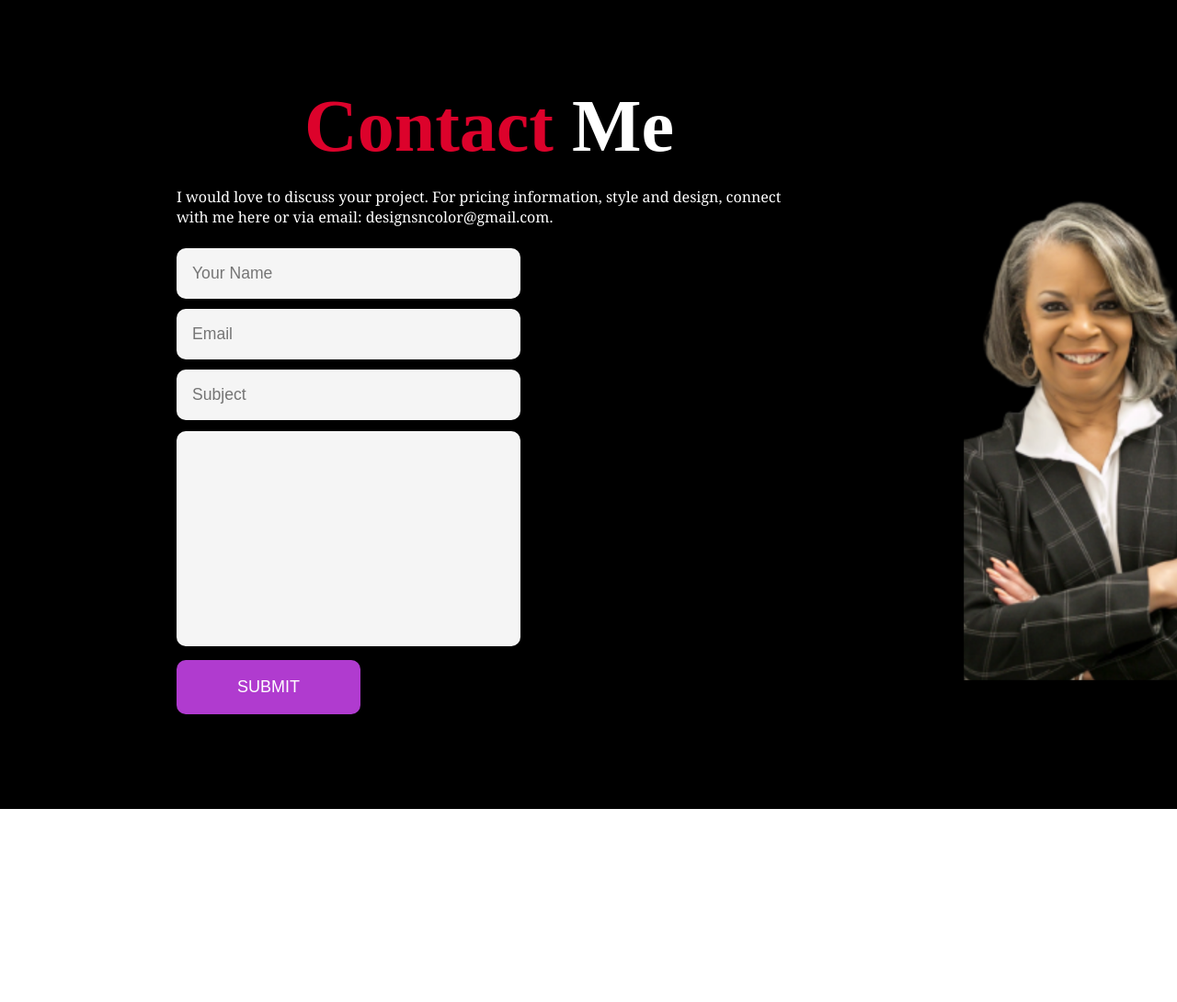
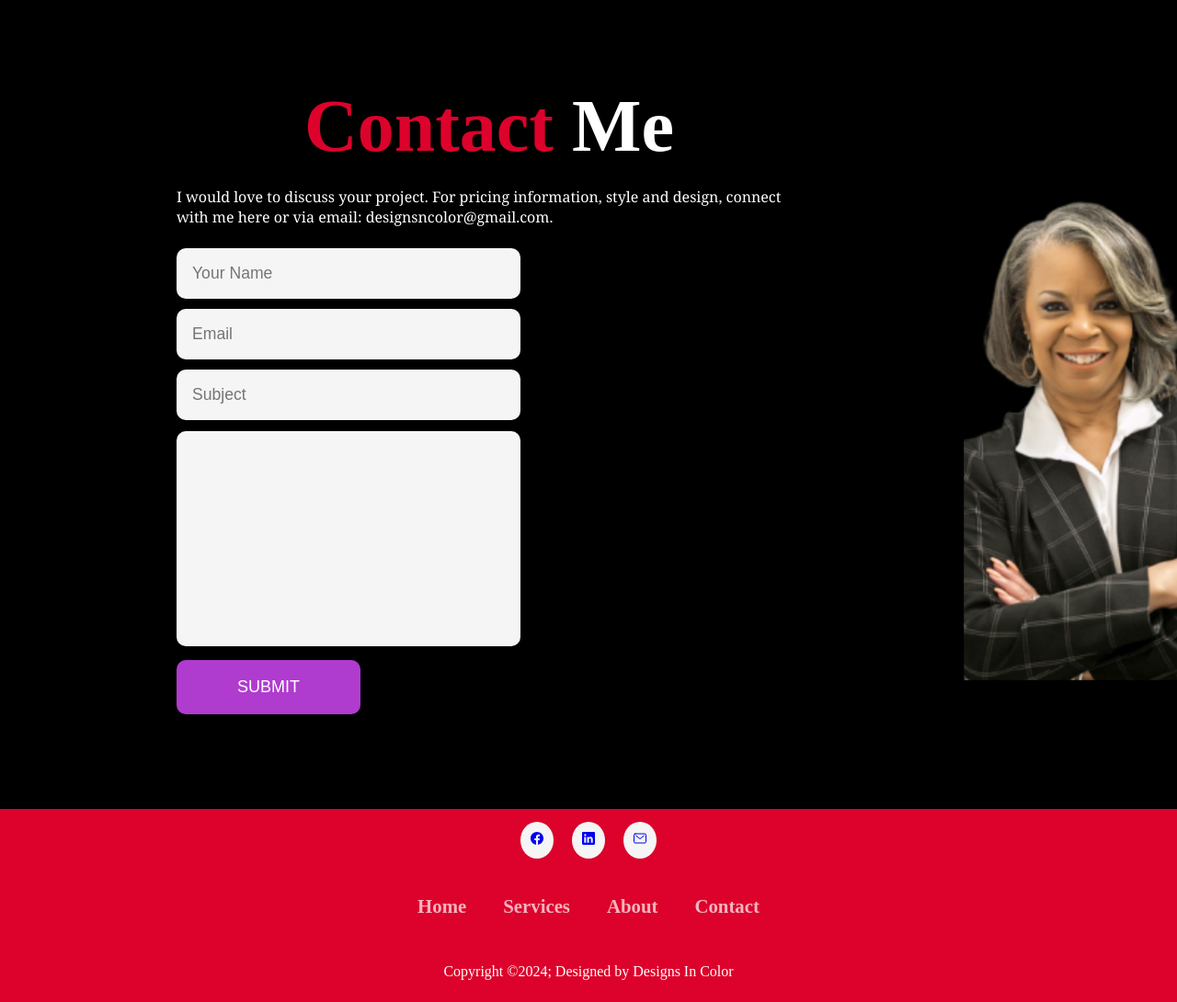
Before and after one commit to lw25000/designsncolor, a plain HTML site: page contact.html in a window 1280 px wide. Shown: the top 1090 px of the page at 92% size. Before the commit the page ends 880 px from the top, so only its background shows below. Drawn offline with nearby package versions, Linux system fonts and the light colour scheme.

Commit message:
Add files via upload

```diff
--- a/contact.html
+++ b/contact.html
@@ -32,5 +32,44 @@
         </div>
     </section>
 
+    <footer>
+
+        <div class="footercontainer">
+            <div class="social-icon">
+
+                <a href="https://www.facebook.com/designsncolor" target="blank">
+                <ion-icon name="logo-facebook"></ion-icon>
+                </a>
+
+                <a href="https://www.linkedin.com/company/designsncolor" target="blank">
+                <ion-icon name="logo-linkedin"></ion-icon>
+                </a>
+
+                <a href="designsncolor@gmail.com" target="blank">
+                <ion-icon name="mail-outline"></ion-icon>
+                </a>
+
+                <script type="module" src="https://unpkg.com/ionicons@7.1.0/dist/ionicons/ionicons.esm.js"></script>
+                <script nomodule src="https://unpkg.com/ionicons@7.1.0/dist/ionicons/ionicons.js"></script>
+
+        </div>
+
+
+            <div class="footernav">
+                <ul>
+                    <li><a href="#">Home</a></li>
+                    <li><a href="#">Services</a></li>
+                    <li><a href="#">About</a></li>
+                    <li><a href="#">Contact</a></li>
+                </ul>
+            </div>
+
+            <div class="footerbottom">
+                <p>Copyright &copy;2024; Designed by Designs In Color</p>
+            </div>
+
+
+    </footer>
+
 </body>
 </html>
```
